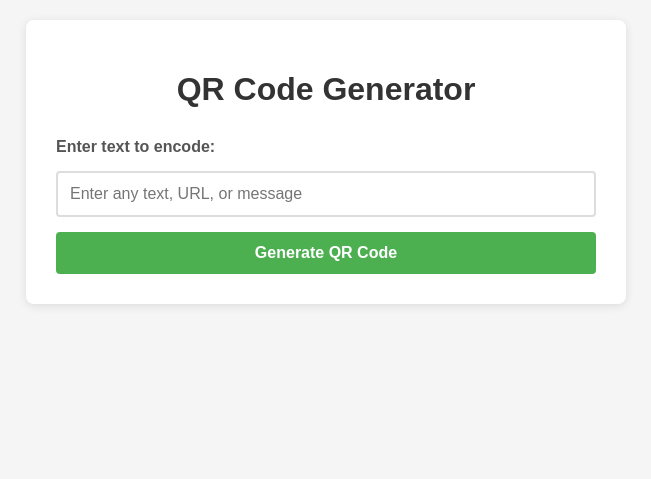
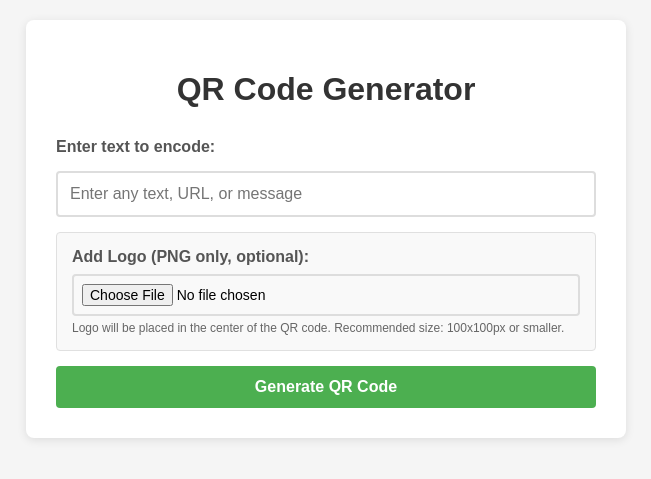
Before and after one commit to adsurkasur/qr-maker, a Python web app: template templates/index.html in a window 1280 px wide. Shown: the top 479 px of the page, without its empty margins (314-965 px from the left). Run offline with Jinja, Linux system fonts and the light colour scheme; the template is opened without the code that fills it, so the values that code supplies are empty.

Commit message:
Enhance QR Code Generator: Add logo support, cleanup old files, and improve UI for file input

```diff
--- a/templates/index.html
+++ b/templates/index.html
@@ -44,6 +44,33 @@
             border-color: #4CAF50;
             outline: none;
         }
+        input[type="file"] {
+            padding: 8px;
+            border: 2px solid #ddd;
+            border-radius: 4px;
+            font-size: 14px;
+            width: 100%;
+            box-sizing: border-box;
+        }
+        input[type="file"]:focus {
+            border-color: #4CAF50;
+            outline: none;
+        }
+        .file-input-container {
+            background-color: #f9f9f9;
+            padding: 15px;
+            border-radius: 4px;
+            border: 1px solid #e0e0e0;
+        }
+        .file-input-container label {
+            display: block;
+            margin-bottom: 8px;
+        }
+        .file-input-container .file-info {
+            font-size: 12px;
+            color: #666;
+            margin-top: 5px;
+        }
         button {
             background-color: #4CAF50;
             color: white;
@@ -88,11 +115,18 @@
     <div class="container">
         <h1>QR Code Generator</h1>
 
-        <form action="/generate" method="post">
+        <form action="/generate" method="post" enctype="multipart/form-data">
             <label for="text">Enter text to encode:</label>
             <input type="text" id="text" name="text" required
                    placeholder="Enter any text, URL, or message"
                    maxlength="1000">
+
+            <div class="file-input-container">
+                <label for="logo">Add Logo (PNG only, optional):</label>
+                <input type="file" id="logo" name="logo" accept=".png">
+                <div class="file-info">Logo will be placed in the center of the QR code. Recommended size: 100x100px or smaller.</div>
+            </div>
+
             <button type="submit">Generate QR Code</button>
         </form>
 
```
Also changed, not shown: app.py (+104 -19 lines), test_logo.png (added).
